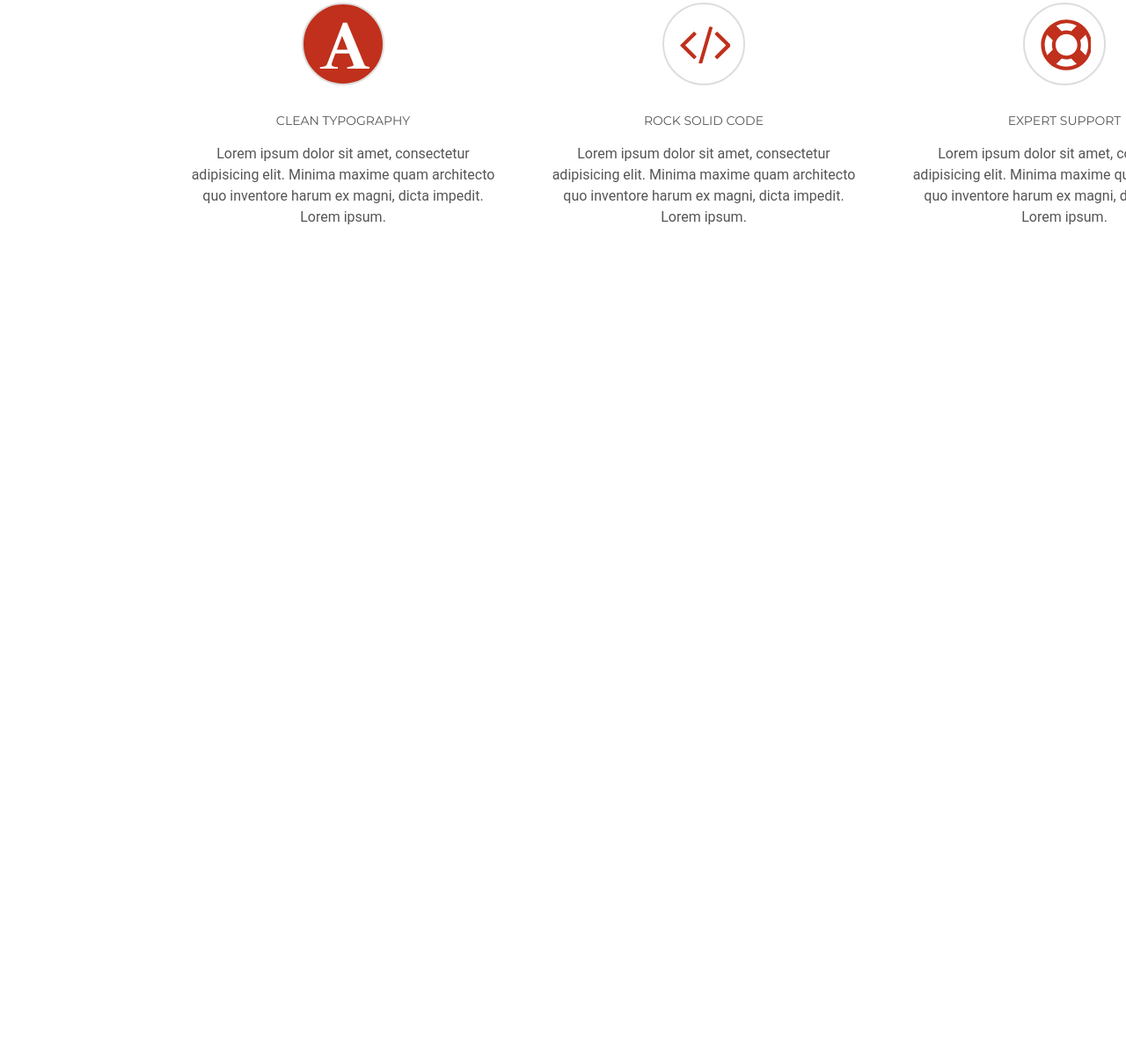
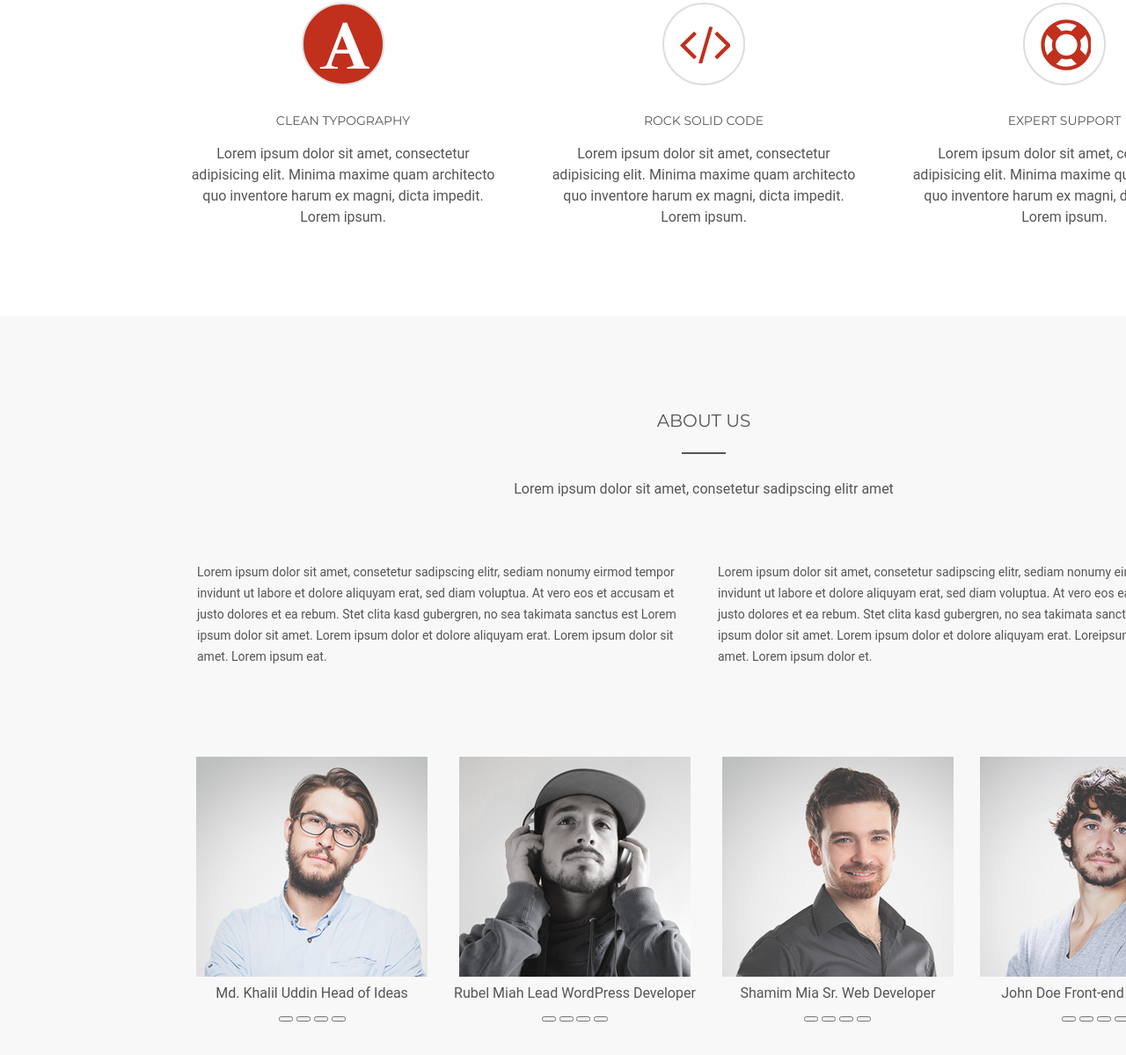
Before and after one commit to OksanaZhuravel/Home, a plain HTML site: page index.html in a window 1280 px wide. Shown: the part 1090-2289 px from the top of the page at 88% size. Before the commit the page ends 1449 px from the top, so only its background shows below. Drawn offline with Linux system fonts and the light colour scheme.

Commit message:
Subtotal

```diff
--- a/index.html
+++ b/index.html
@@ -61,6 +61,64 @@
           quo inventore harum ex magni, dicta impedit. Lorem ipsum.</p>
       </article>
     </section>
+    <section class="about">
+      <h2 class="about__title title">About us</h2>
+      <p class="about__text">Lorem ipsum dolor sit amet, consetetur sadipscing elitr amet</p>
+      <div class="about__wrap">
+        <p class="about__desc about__desc--one">Lorem ipsum dolor sit amet, consetetur sadipscing elitr, sediam nonumy
+          eirmod tempor
+          invidunt ut labore et dolore aliquyam erat, sed diam voluptua. At vero eos et accusam et justo dolores et ea
+          rebum. Stet clita kasd gubergren, no sea takimata sanctus est Lorem ipsum dolor sit amet. Lorem ipsum dolor et
+          dolore aliquyam erat. Lorem ipsum dolor sit amet. Lorem ipsum eat.</p>
+        <p class="about__desc">Lorem ipsum dolor sit amet, consetetur sadipscing elitr, sediam nonumy
+          eirtempor invidunt
+          ut labore et dolore aliquyam erat, sed diam voluptua. At vero eos eaccusam et justo dolores et ea rebum. Stet
+          clita kasd gubergren, no sea takimata sanctus est Lorem ipsum dolor sit amet. Lorem ipsum dolor et dolore
+          aliquyam erat. Loreipsum dolor sit amet. Lorem ipsum dolor et.</p>
+      </div>
+      <article class="about__pic pic">
+        <img src="img/face1.png" class="pic__foto" alf="foto" widht="263" heught="250">
+        <div class="pic__wrap">
+          <span class="pic__name">Md. Khalil Uddin</span>
+          <span class="pic__position">Head of
+            Ideas</span>
+        </div>
+        <button class="pic__btn pic__btn--fac"></button>
+        <button class="pic__btn pic__btn--tw"></button>
+        <button class="pic__btn pic__btn--google"></button>
+        <button class="pic__btn pic__btn--linc"></button>
+      </article>
+      <article class="about__pic pic">
+        <img src="img/face2.png" class="pic__foto" alf="foto" widht="263" heught="250">
+        <div class="pic__wrap">
+          <span class="pic__name">Rubel Miah</span>
+          <span class="pic__position">Lead WordPress Developer</span></div>
+        <button class="pic__btn pic__btn--fac"></button>
+        <button class="pic__btn pic__btn--tw"></button>
+        <button class="pic__btn pic__btn--google"></button>
+        <button class="pic__btn pic__btn--linc"></button>
+      </article>
+      <article class="about__pic pic">
+        <img src="img/face3.png" class="pic__foto" alf="foto" widht="263" heught="250">
+        <div class="pic__wrap">
+          <span class="pic__name">Shamim Mia</span>
+          <span class="pic__position">Sr. Web Developer</span></div>
+        <button class="pic__btn pic__btn--fac"></button>
+        <button class="pic__btn pic__btn--tw"></button>
+        <button class="pic__btn pic__btn--google"></button>
+        <button class="pic__btn pic__btn--linc"></button>
+      </article>
+      <article class="about__pic pic">
+        <img src="img/face4.png" class="pic__foto" alf="foto" widht="263" heught="250">
+        <div class="pic__wrap">
+          <span class="pic__name">John Doe</span>
+          <span class="pic__position">Front-end Developer</span></div>
+        <button class="pic__btn pic__btn--fac"></button>
+        <button class="pic__btn pic__btn--tw"></button>
+        <button class="pic__btn pic__btn--google"></button>
+        <button class="pic__btn pic__btn--linc"></button>
+      </article>
+    </section>
   </body>
 
 </html>
--- /dev/null
+++ b/less/_about.less
@@ -0,0 +1,48 @@
+@import "mix.less";
+
+.about {
+  display: flex;
+  flex-flow: row wrap;
+  justify-content: center;
+  text-align: center;
+  width: 100%;
+  margin: 0 0 100px 0;
+  background-color: #f8f8f8;
+
+  &__desc {
+    max-width: 560px;
+    font-size: 14px;
+    text-align: left;
+    margin: 0 0 102px 0;
+
+    &--one {
+      margin-right: 32px;
+      // margin: 0 32px 0 0;
+    }
+  }
+
+  &__pic {
+    margin: 0 15px 102px 15px;
+    flex-flow: column wrap;
+  }
+
+  &__text {
+    width: 100%;
+    margin: 28px 0 70px 0;
+  }
+
+  &__title {
+    width: 100%;
+    display: flex;
+    flex-flow: column wrap;
+    align-items: center;
+    margin: 108px 0 0 0;
+  }
+
+  &__wrap {
+    width: 100%;
+    display: flex;
+    flex-flow: row wrap;
+    justify-content: center;
+  }
+}
--- /dev/null
+++ b/less/_pic.less
@@ -0,0 +1,21 @@
+@import "mix.less";
+
+.pic {
+  &__btn {
+    &--fac {}
+
+    &--google {}
+
+    &--linc {}
+
+    &--tw {}
+  }
+
+  &__foto {}
+
+  &__name {}
+
+  &__position {}
+
+  &__wrap {}
+}
--- a/less/style.less
+++ b/less/style.less
@@ -7,6 +7,8 @@
 @import "_button.less";
 @import "_services.less";
 @import "_offers.less";
+@import "_about.less";
+@import "_pic.less";
 // @import "_product.less";
 // @import "_main.less";
 // @import "_servic.less";
```
Also changed, not shown: css/_about.css (added), css/_pic.css (added), css/_services.css (added), css/style.css.
